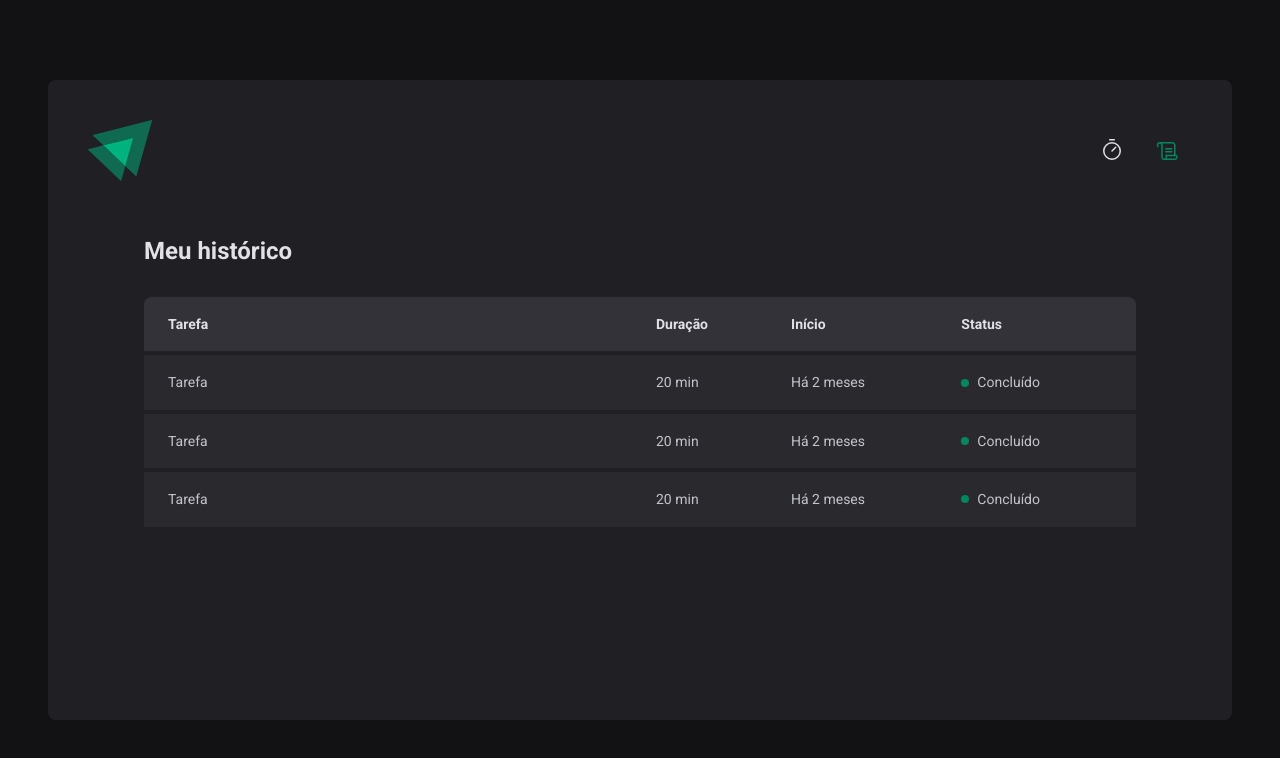
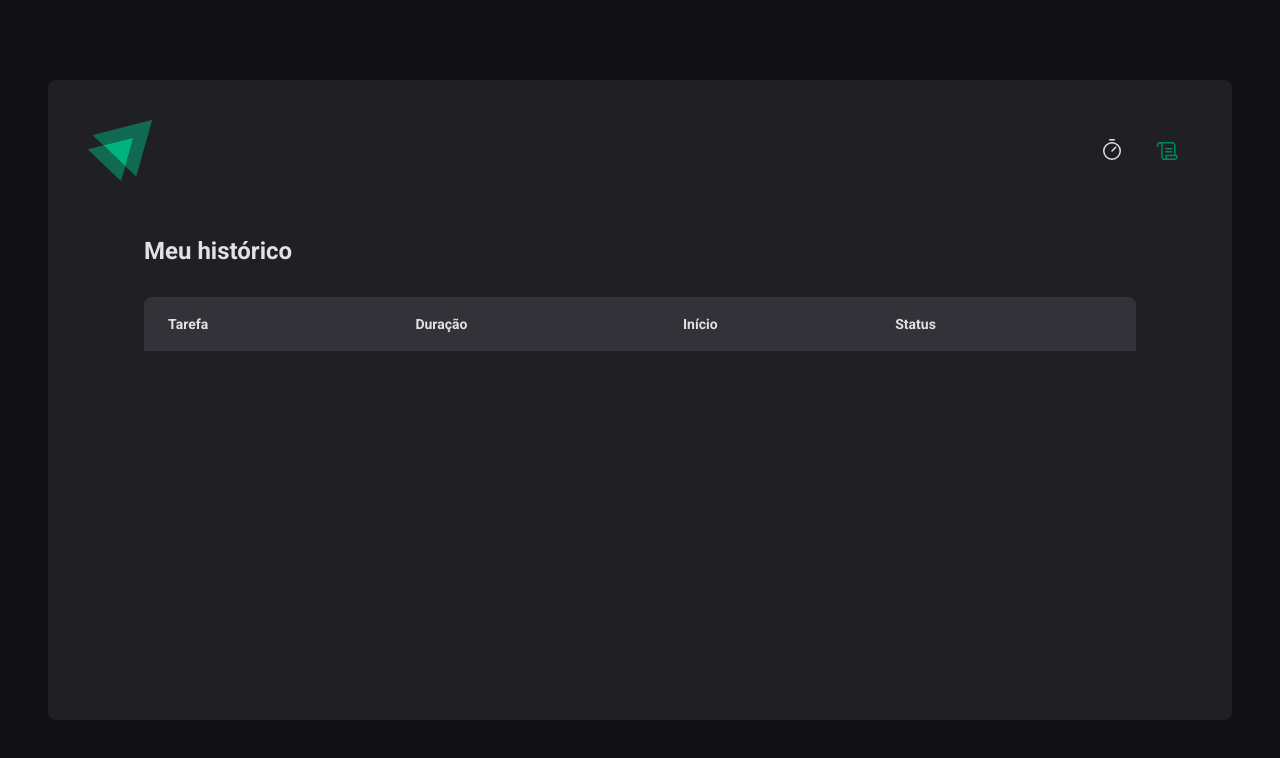
Before and after one commit to alanjuniorn8/SimplePomodoroPlusKanban, a React (Vite) app: page /history in a window 1280 px wide. Shown: the top 758 px of the page. Built offline with nearby package versions, Linux system fonts and the light colour scheme.

Commit message:
Add behavior on History

```diff
--- a/src/pages/History/index.tsx
+++ b/src/pages/History/index.tsx
@@ -1,6 +1,13 @@
+import { useContext } from 'react'
+import { CyclesContext } from '../../contexts/CyclesContext'
 import { HistoryContainer, HistoryList, Status } from './styles'
 
+import ptBR from 'date-fns/locale/pt-BR'
+import { formatDistanceToNow } from 'date-fns'
+
 export function History() {
+  const { cycles } = useContext(CyclesContext)
+
   return (
     <HistoryContainer>
       <h1>Meu histórico</h1>
@@ -15,30 +22,33 @@
             </tr>
           </thead>
           <tbody>
-            <tr>
-              <td>Tarefa</td>
-              <td>20 min</td>
-              <td>Há 2 meses</td>
-              <td>
-                <Status statusColor="green">Concluído</Status>
-              </td>
-            </tr>
-            <tr>
-              <td>Tarefa</td>
-              <td>20 min</td>
-              <td>Há 2 meses</td>
-              <td>
-                <Status statusColor="green">Concluído</Status>
-              </td>
-            </tr>
-            <tr>
-              <td>Tarefa</td>
-              <td>20 min</td>
-              <td>Há 2 meses</td>
-              <td>
-                <Status statusColor="green">Concluído</Status>
-              </td>
-            </tr>
+            {cycles.map((cycle) => {
+              return (
+                <tr key={cycle.id}>
+                  <td>{cycle.task}</td>
+                  <td>{cycle.minutesAmout} minutos</td>
+                  <td>
+                    {formatDistanceToNow(cycle.startDate, {
+                      addSuffix: true,
+                      locale: ptBR,
+                    })}
+                  </td>
+                  <td>
+                    {cycle.finishedDate && (
+                      <Status statusColor="green">Concluído</Status>
+                    )}
+
+                    {cycle.interruptedDate && (
+                      <Status statusColor="red">Interrompido</Status>
+                    )}
+
+                    {!cycle.finishedDate && !cycle.interruptedDate && (
+                      <Status statusColor="yellow">Em andamento</Status>
+                    )}
+                  </td>
+                </tr>
+              )
+            })}
           </tbody>
         </table>
       </HistoryList>
```
